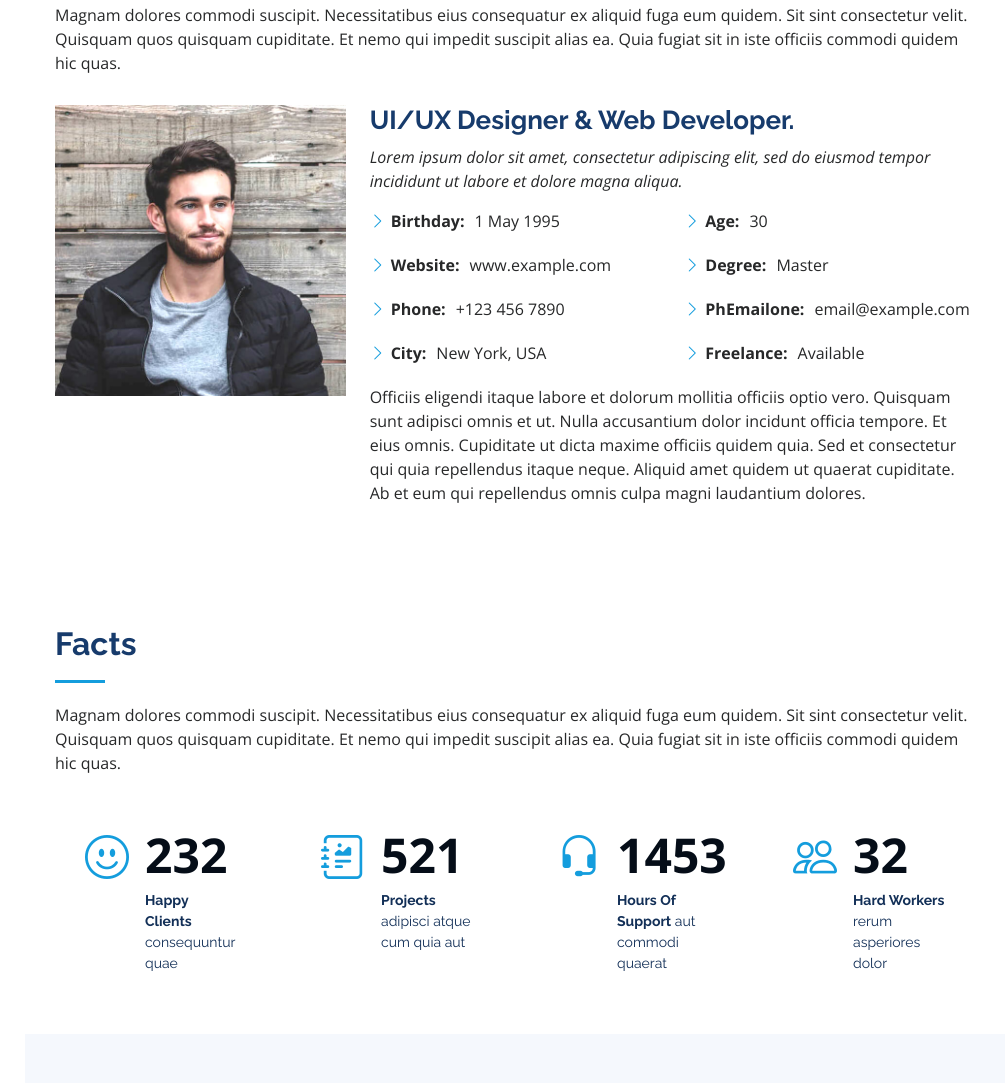
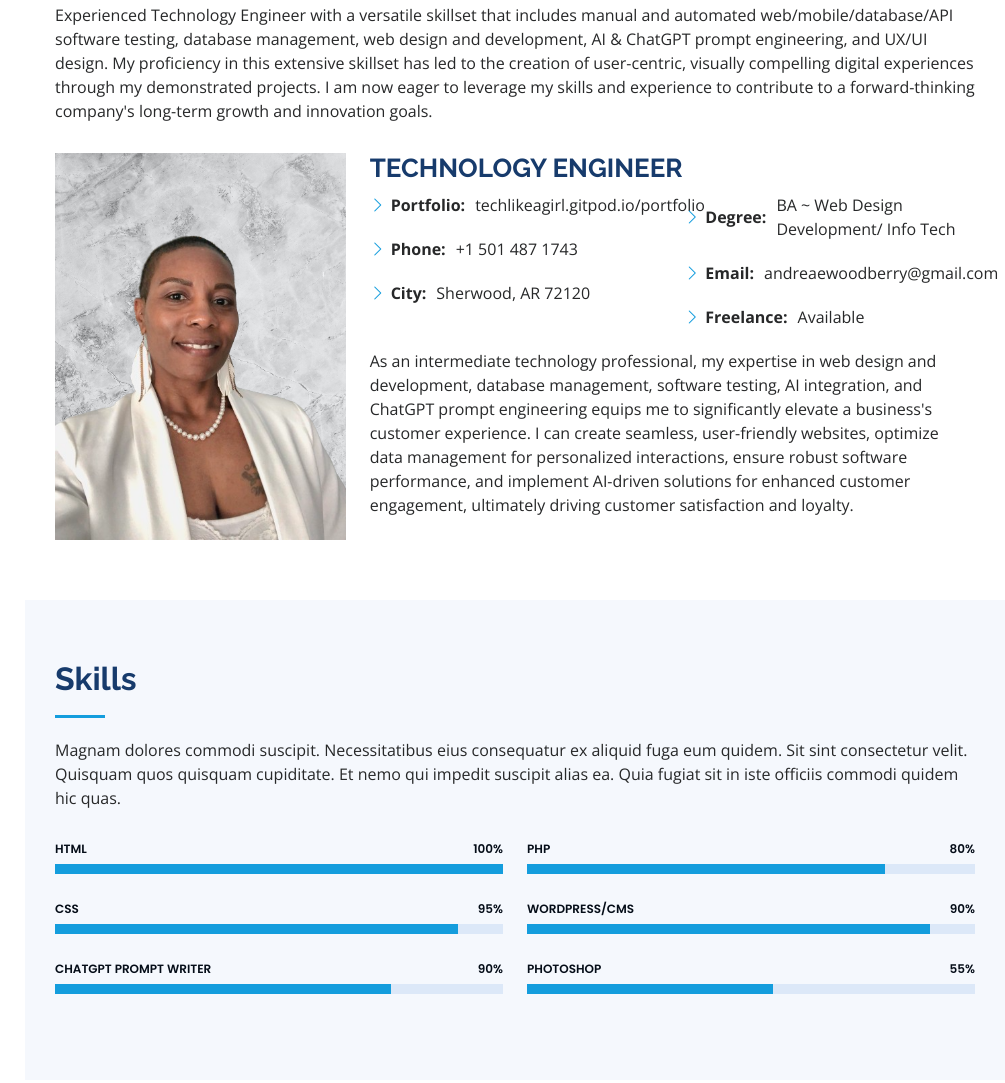
Before and after one commit to techlikeagirl/portfolio, a plain HTML site: page index.html in a window 1280 px wide. Shown: the part 935-2018 px from the top of the page, without its empty margins (275-1280 px from the left). Drawn offline with nearby package versions, Linux system fonts and the light colour scheme.

Commit message:
made updtate to portfolio

```diff
--- a/assets/css/style.css
+++ b/assets/css/style.css
@@ -241,7 +241,7 @@ h6 {
 #hero {
   width: 100%;
   height: 100vh;
-  background: url("../img/hero-bg.jpg") top center;
+  background: url("../img/andrea-cover.png") top center;
   background-size: cover;
 }
 
--- a/index.html
+++ b/index.html
@@ -49,11 +49,7 @@
         <img src="assets/img/AndreaWoodberry1.png" alt="" class="img-fluid rounded-circle">
         <h1 class="text-light"><a href="index.html">Andrea Woodberry  MBA</a></h1>
         <div class="social-links mt-3 text-center">
-          <a href="#" class="twitter"><i class="bx bxl-twitter"></i></a>
-          <a href="#" class="facebook"><i class="bx bxl-facebook"></i></a>
-          <a href="#" class="instagram"><i class="bx bxl-instagram"></i></a>
-          <a href="#" class="google-plus"><i class="bx bxl-skype"></i></a>
-          <a href="#" class="linkedin"><i class="bx bxl-linkedin"></i></a>
+        <a href="https://www.linkedin.com/in/andreaewoodberry" class="linkedin"><i class="bx bxl-linkedin"></i></a>
         </div>
       </div>
 
@@ -86,94 +82,39 @@
 
         <div class="section-title">
           <h2>About</h2>
-          <p>Magnam dolores commodi suscipit. Necessitatibus eius consequatur ex aliquid fuga eum quidem. Sit sint consectetur velit. Quisquam quos quisquam cupiditate. Et nemo qui impedit suscipit alias ea. Quia fugiat sit in iste officiis commodi quidem hic quas.</p>
+          <p>Experienced Technology Engineer with a versatile skillset that includes manual and automated web/mobile/database/API software testing, database management, web design and development, AI & ChatGPT prompt engineering, and UX/UI design. My proficiency in this extensive skillset has led to the creation of user-centric, visually compelling digital experiences through my demonstrated projects. I am now eager to leverage my skills and experience to contribute to a forward-thinking company's long-term growth and innovation goals.</p>
         </div>
 
         <div class="row">
           <div class="col-lg-4" data-aos="fade-right">
-            <img src="assets/img/profile-img.jpg" class="img-fluid" alt="">
+            <img src="assets/img/AndreaWoodberry1.png" class="img-fluid" alt="">
           </div>
           <div class="col-lg-8 pt-4 pt-lg-0 content" data-aos="fade-left">
-            <h3>UI/UX Designer &amp; Web Developer.</h3>
-            <p class="fst-italic">
-              Lorem ipsum dolor sit amet, consectetur adipiscing elit, sed do eiusmod tempor incididunt ut labore et dolore
-              magna aliqua.
-            </p>
+            <h3>TECHNOLOGY ENGINEER</h3>
             <div class="row">
               <div class="col-lg-6">
                 <ul>
-                  <li><i class="bi bi-chevron-right"></i> <strong>Birthday:</strong> <span>1 May 1995</span></li>
-                  <li><i class="bi bi-chevron-right"></i> <strong>Website:</strong> <span>www.example.com</span></li>
-                  <li><i class="bi bi-chevron-right"></i> <strong>Phone:</strong> <span>+123 456 7890</span></li>
-                  <li><i class="bi bi-chevron-right"></i> <strong>City:</strong> <span>New York, USA</span></li>
+                  <li><i class="bi bi-chevron-right"></i> <strong>Portfolio:</strong> <span>techlikeagirl.gitpod.io/portfolio</span></li>
+                  <li><i class="bi bi-chevron-right"></i> <strong>Phone:</strong> <span>+1 501 487 1743</span></li>
+                  <li><i class="bi bi-chevron-right"></i> <strong>City:</strong> <span>Sherwood, AR 72120</span></li>
                 </ul>
               </div>
               <div class="col-lg-6">
                 <ul>
-                  <li><i class="bi bi-chevron-right"></i> <strong>Age:</strong> <span>30</span></li>
-                  <li><i class="bi bi-chevron-right"></i> <strong>Degree:</strong> <span>Master</span></li>
-                  <li><i class="bi bi-chevron-right"></i> <strong>PhEmailone:</strong> <span>email@example.com</span></li>
+                  <li><i class="bi bi-chevron-right"></i> <strong>Degree:</strong> <span>BA ~ Web Design Development/ Info Tech</span></li>
+                  <li><i class="bi bi-chevron-right"></i> <strong>Email:</strong> <span>andreaewoodberry@gmail.com</span></li>
                   <li><i class="bi bi-chevron-right"></i> <strong>Freelance:</strong> <span>Available</span></li>
                 </ul>
               </div>
             </div>
             <p>
-              Officiis eligendi itaque labore et dolorum mollitia officiis optio vero. Quisquam sunt adipisci omnis et ut. Nulla accusantium dolor incidunt officia tempore. Et eius omnis.
-              Cupiditate ut dicta maxime officiis quidem quia. Sed et consectetur qui quia repellendus itaque neque. Aliquid amet quidem ut quaerat cupiditate. Ab et eum qui repellendus omnis culpa magni laudantium dolores.
+              As an intermediate technology professional, my expertise in web design and development, database management, software testing, AI integration, and ChatGPT prompt engineering equips me to significantly elevate a business's customer experience. I can create seamless, user-friendly websites, optimize data management for personalized interactions, ensure robust software performance, and implement AI-driven solutions for enhanced customer engagement, ultimately driving customer satisfaction and loyalty.
             </p>
           </div>
         </div>
 
       </div>
     </section><!-- End About Section -->
-
-    <!-- ======= Facts Section ======= -->
-    <section id="facts" class="facts">
-      <div class="container">
-
-        <div class="section-title">
-          <h2>Facts</h2>
-          <p>Magnam dolores commodi suscipit. Necessitatibus eius consequatur ex aliquid fuga eum quidem. Sit sint consectetur velit. Quisquam quos quisquam cupiditate. Et nemo qui impedit suscipit alias ea. Quia fugiat sit in iste officiis commodi quidem hic quas.</p>
-        </div>
-
-        <div class="row no-gutters">
-
-          <div class="col-lg-3 col-md-6 d-md-flex align-items-md-stretch" data-aos="fade-up">
-            <div class="count-box">
-              <i class="bi bi-emoji-smile"></i>
-              <span data-purecounter-start="0" data-purecounter-end="232" data-purecounter-duration="1" class="purecounter"></span>
-              <p><strong>Happy Clients</strong> consequuntur quae</p>
-            </div>
-          </div>
-
-          <div class="col-lg-3 col-md-6 d-md-flex align-items-md-stretch" data-aos="fade-up" data-aos-delay="100">
-            <div class="count-box">
-              <i class="bi bi-journal-richtext"></i>
-              <span data-purecounter-start="0" data-purecounter-end="521" data-purecounter-duration="1" class="purecounter"></span>
-              <p><strong>Projects</strong> adipisci atque cum quia aut</p>
-            </div>
-          </div>
-
-          <div class="col-lg-3 col-md-6 d-md-flex align-items-md-stretch" data-aos="fade-up" data-aos-delay="200">
-            <div class="count-box">
-              <i class="bi bi-headset"></i>
-              <span data-purecounter-start="0" data-purecounter-end="1453" data-purecounter-duration="1" class="purecounter"></span>
-              <p><strong>Hours Of Support</strong> aut commodi quaerat</p>
-            </div>
-          </div>
-
-          <div class="col-lg-3 col-md-6 d-md-flex align-items-md-stretch" data-aos="fade-up" data-aos-delay="300">
-            <div class="count-box">
-              <i class="bi bi-people"></i>
-              <span data-purecounter-start="0" data-purecounter-end="32" data-purecounter-duration="1" class="purecounter"></span>
-              <p><strong>Hard Workers</strong> rerum asperiores dolor</p>
-            </div>
-          </div>
-
-        </div>
-
-      </div>
-    </section><!-- End Facts Section -->
 
     <!-- ======= Skills Section ======= -->
     <section id="skills" class="skills section-bg">
@@ -196,14 +137,14 @@
             </div>
 
             <div class="progress">
-              <span class="skill">CSS <i class="val">90%</i></span>
+              <span class="skill">CSS <i class="val">95%</i></span>
               <div class="progress-bar-wrap">
                 <div class="progress-bar" role="progressbar" aria-valuenow="90" aria-valuemin="0" aria-valuemax="100"></div>
               </div>
             </div>
 
             <div class="progress">
-              <span class="skill">JavaScript <i class="val">75%</i></span>
+              <span class="skill">ChatGPT Prompt Writer <i class="val">90%</i></span>
               <div class="progress-bar-wrap">
                 <div class="progress-bar" role="progressbar" aria-valuenow="75" aria-valuemin="0" aria-valuemax="100"></div>
               </div>
```
Also changed, not shown: inner-page.html (+1 -5 lines), portfolio-details.html (+2 -6 lines), assets/img/andrea-cover.png (added).
